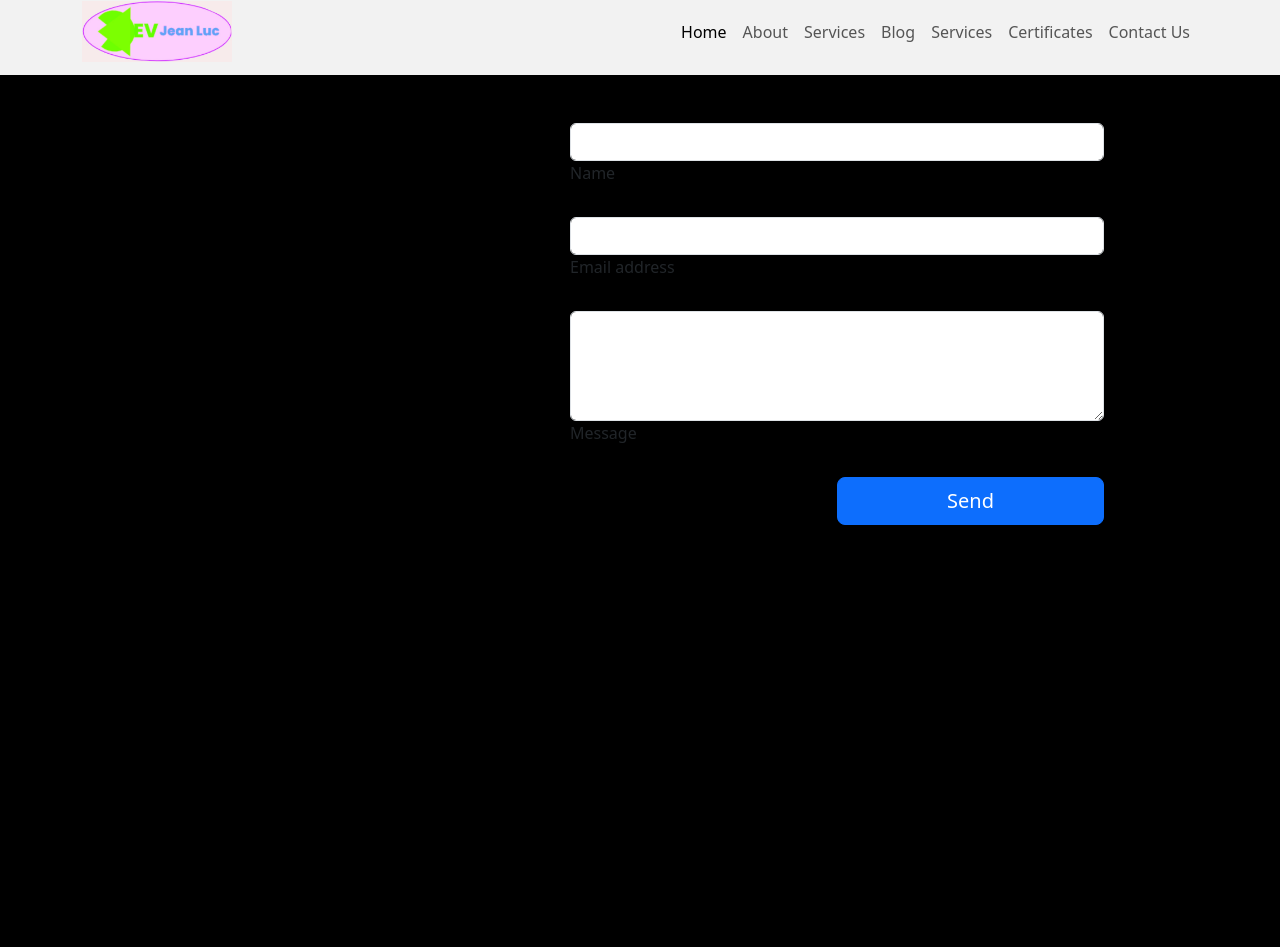
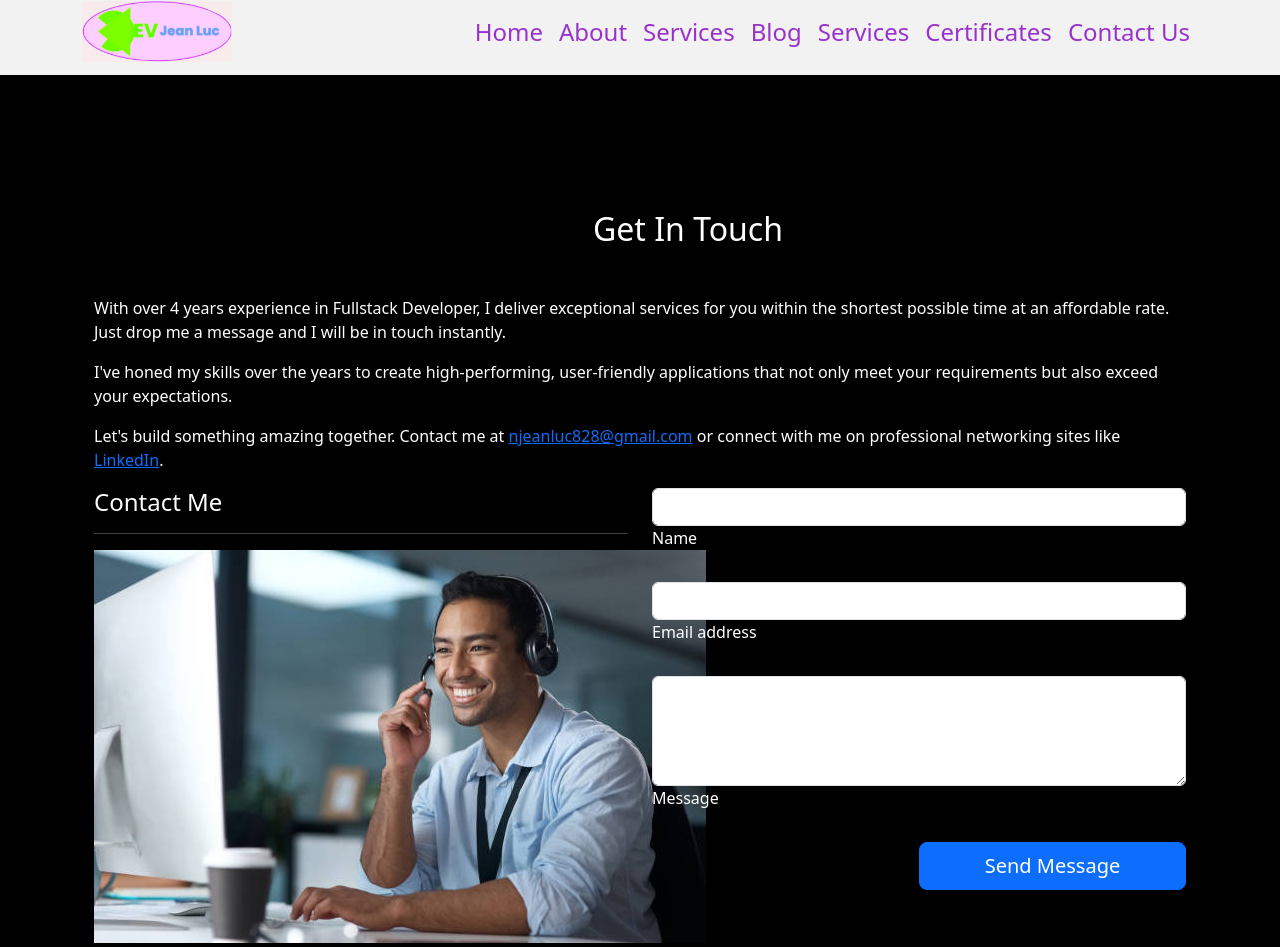
Before and after one commit to nshimiyimano-cloud/my-portifolio, an Angular app: page /contactus in a window 1280 px wide. Shown: the part 12-959 px from the top of the page. Before the commit the page ends 800 px from the top, so only its background shows below. Built offline with nearby package versions, Linux system fonts and the light colour scheme.

Commit message:
added hero-banner,contactus image

```diff
--- a/src/app/app.module.ts
+++ b/src/app/app.module.ts
@@ -9,6 +9,7 @@ import { AboutusComponent } from './aboutus/aboutus.component';
 import { ServicesComponent } from './services/services.component';
 import { CertificatesComponent } from './certificates/certificates.component';
 import { BlogComponent } from './blog/blog.component';
+import { HeroBannerComponent } from './hero-banner/hero-banner.component';
 
 @NgModule({
   declarations: [
@@ -19,6 +20,7 @@ import { BlogComponent } from './blog/blog.component';
     ServicesComponent,
     CertificatesComponent,
     BlogComponent,
+    HeroBannerComponent,
   ],
   imports: [
     BrowserModule,
--- a/src/app/contact-us/contact-us.component.css
+++ b/src/app/contact-us/contact-us.component.css
@@ -0,0 +1,3 @@
+.contactus{
+    padding-top: 3%;
+}
--- a/src/app/contact-us/contact-us.component.html
+++ b/src/app/contact-us/contact-us.component.html
@@ -1,9 +1,49 @@
-<section class="row container mt-5">
+<section class="contactus row container  mx-auto">
+  <h2 class="text-center m-5">Get In Touch</h2>
+  <div class="contactus-description">
+  <p>
+    With over 4 years experience in Fullstack Developer, I deliver exceptional services for you within the shortest possible time at an affordable rate.
+    Just drop me a message and I will be in touch instantly.
+  </p>
+    <p>
+      I've honed my skills over the years to create high-performing, user-friendly applications
+      that not only meet your requirements but also exceed your expectations.
+
+    </p>
+    <p>
+      Let's build something amazing together. Contact me at <a href="mailto:njeanluc828@gmail.com">njeanluc828@gmail.com</a> or connect
+      with me on professional networking sites like <a href="http://www.linkedin.com/in/nshimiyimana-jeanluc"> LinkedIn</a>.
+    </p>
+    </div>
     <div class="contact-desc col-md-6">
+      <h4>Contact Me</h4>
+      <hr/>
+      <div class="contactus-img border-end">
+        <img src="../../assets/contactus.jpg" alt="contact us">
 
-        <p>
+      </div>
 
-        </p>
+
+
+        <div class="d-flex flex-row justify-content-around">
+          <div>
+            <a href="">Youtube</a>
+          </div>
+
+          <div>
+            <a href="">Twitter</a>
+          </div>
+
+          <div>
+            <a href="">Linkedin</a>
+          </div>
+
+          <div>
+            <a href="">Gmail</a>
+          </div>
+
+
+        </div>
 
 
 
@@ -32,7 +72,7 @@
 
 
             <!-- Submit button -->
-            <button type="submit" class="btn btn-primary btn-lg btn-block mb-4 w-50 float-md-end ">Send</button>
+            <button type="submit" class="btn btn-primary btn-lg btn-block mb-4 w-50 float-md-end ">Send Message</button>
           </form>
 
     </div>
--- /dev/null
+++ b/src/app/hero-banner/hero-banner.component.html
@@ -0,0 +1 @@
+<p>hero-banner works!</p>
--- a/src/app/navbar/navbar.component.css
+++ b/src/app/navbar/navbar.component.css
@@ -0,0 +1,10 @@
+ul li.nav-item .nav-link{
+    font-size: 24px;
+    color: darkorchid;
+
+
+}
+ul li.nav-item .nav-item .nav-link .active{
+    color: black;
+
+}
--- a/src/app/navbar/navbar.component.html
+++ b/src/app/navbar/navbar.component.html
@@ -10,10 +10,12 @@
         </ul>
         <ul class="d-flex navbar-nav">
           <li class="nav-item">
-            <a class="nav-link active" aria-current="page" routerLink="">Home</a>
+            <a class="nav-link active" aria-current="page"  routerLink="">Home</a>
           </li>
           <li class="nav-item">
-            <a class="nav-link" href="#">About</a>
+            <a class="nav-link" href="#">About
+
+            </a>
           </li>
 
           <li class="nav-item">
--- a/src/styles.css
+++ b/src/styles.css
@@ -1,2 +1,5 @@
 /* You can add global styles to this file, and also import other style files */
 @import '../node_modules/bootstrap/dist/css/bootstrap.min.css';
+*{
+    color: white;
+}
```
Also changed, not shown: src/app/hero-banner/hero-banner.component.ts (added, +10 -0 lines), src/app/hero-banner/hero-banner.component.css (added), src/assets/contactus.jpg (added), 1 other file (tests, documents, lock files or other folders).
